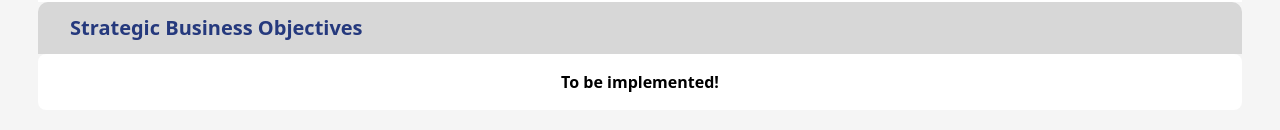
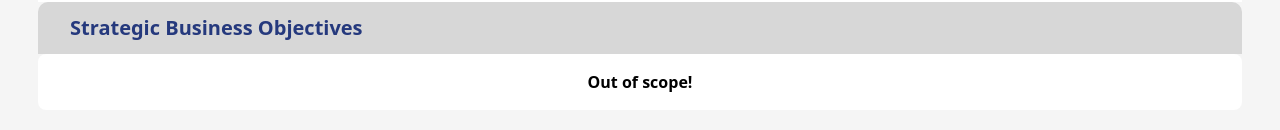
Before and after one commit to Tristan-Muggridge/avertro-challenge, a React (Create React App) app: page / in a window 1280 px wide. Both pictures are taken after a click on the element "Mission & Vision". Shown: the part 224-354 px from the top of the page. Built offline with nearby package versions, Linux system fonts and the light colour scheme.

Commit message:
Update App.tsx

```diff
--- a/src/App.tsx
+++ b/src/App.tsx
@@ -10,7 +10,7 @@ import Objectives from './components/Objectives';
 const tabs: Tab[] = [
 	{
 		heading: "Mission & Vision",
-		content: <div className='text-center font-bold'> To be implemented! </div>
+		content: <div className='text-center font-bold'> Out of scope! </div>
 	},
 	{
 		heading: "Strategic Business Objectives",
```
